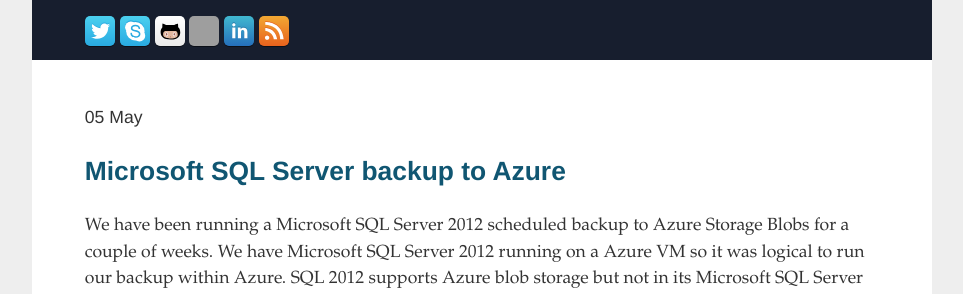
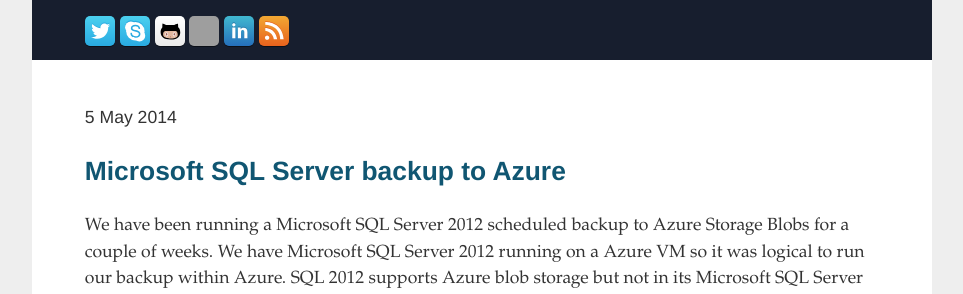
Before and after one commit to ramonsmits/ramonsmits.github.com, a Jekyll site: the page built from index.html, in a window 1280 px wide and 900 px high. Shown: the part 124-418 px from the top of the window, without its empty margins (158-1121 px from the left). Built offline with Jekyll 4.4.1, drawn with Linux system fonts in a browser that asks for light colours; grey boxes are pictures that could not be loaded.

Commit message:
Fixed some date issues

```diff
--- a/_layouts/post.html
+++ b/_layouts/post.html
@@ -9,7 +9,7 @@
 <span class='st_googleplus_hcount' displayText='Google +'></span>
 </div>
 <article>
-  <time datetime="{{ page.date | xmlschema }}">{{ page.date | date: "%d %b, %Y" }}</time> by <a title="Ramon Smits Google+ profile" rel="author" href="http://profiles.google.com/ramonsmits?rel=author" alt="Google+">Ramon Smits</a>
+  <time datetime="{{ page.date | xmlschema }}">{{ page.date | date: "%-d %B %Y" }}</time> by <a title="Ramon Smits Google+ profile" rel="author" href="http://profiles.google.com/ramonsmits?rel=author" alt="Google+">Ramon Smits</a>
   <h2>{{ page.title }}</h2>
   {{ content }}
 </article>
--- a/index.html
+++ b/index.html
@@ -4,7 +4,7 @@
 tags: [ramon smits, ramon, website, blog, personal, .net, software development, programming, exyll]
 ---
 <article>
-  <time datetime="{{ site.posts.first.date | xmlschema }}">{{ site.posts.first.date | date: "%d %b" }}</time>
+  <time datetime="{{ site.posts.first.date | xmlschema }}">{{ site.posts.first.date | date: "%-d %B %Y" }}</time>
   <h2><a href="{{ site.posts.first.url }}">{{ site.posts.first.title }}</a></h2>
   {{ site.posts.first.content }}
 </article>
```
